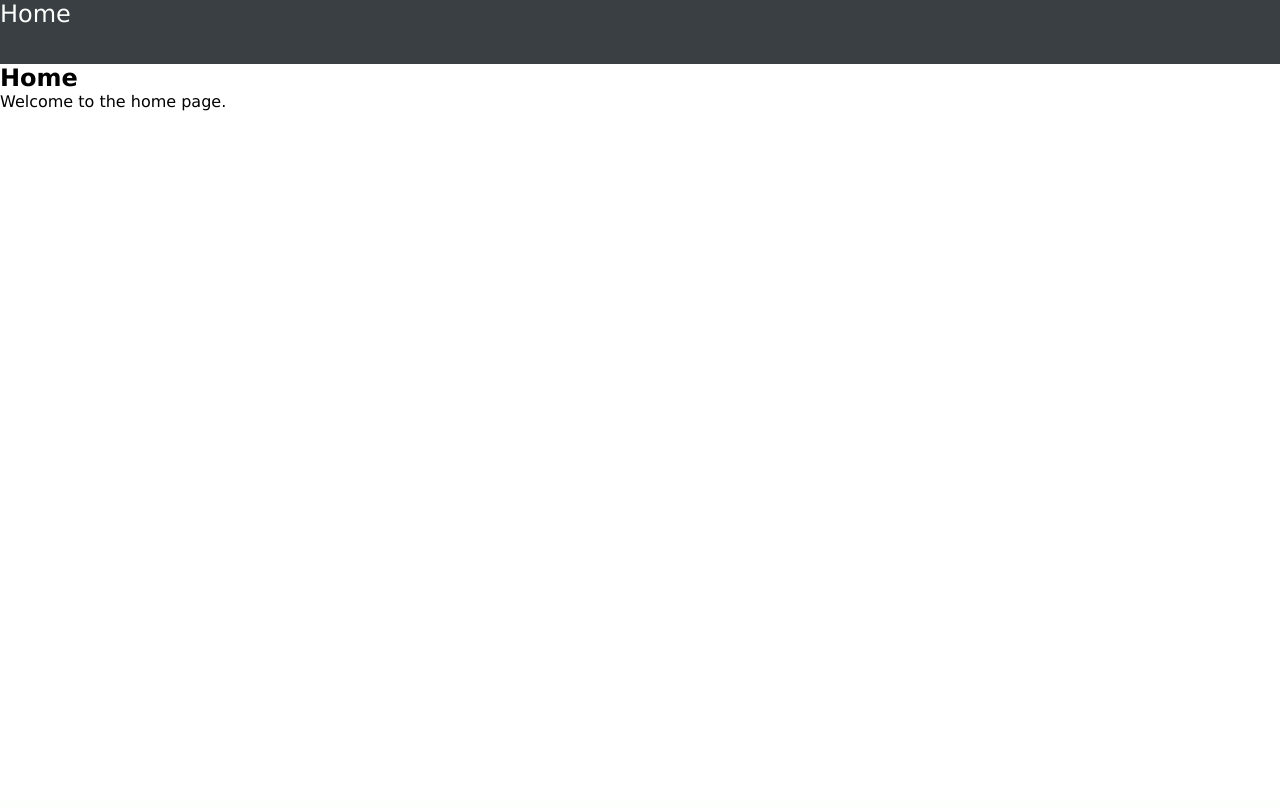
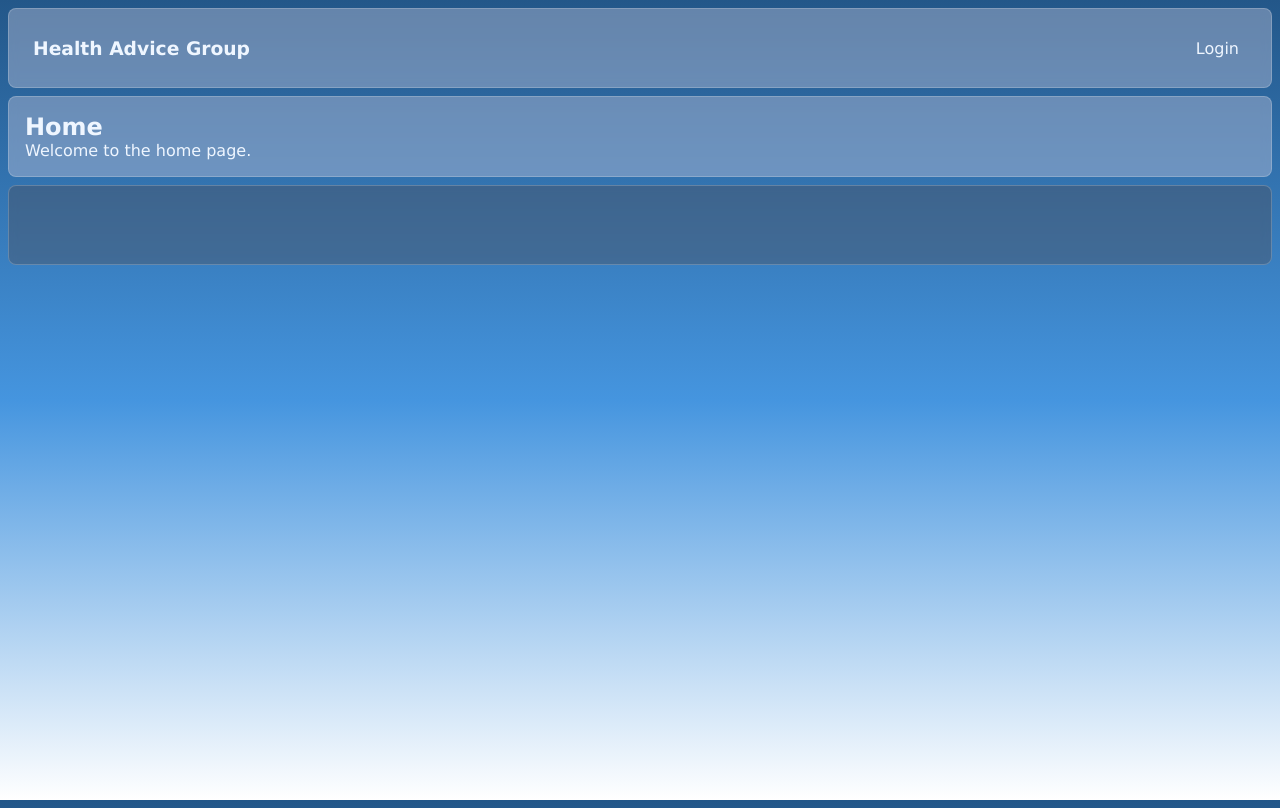
Before and after one commit to Galaxy621/TLevel-Health-Advice-Group, a Flask app: page / in a window 1280 px wide. Before the commit the page ends 111 px from the top, so only its background shows below. Run offline with Flask 3, Linux system fonts and the light colour scheme; some libraries are stand-ins or nearby versions.

Commit message:
so nice,,, i love styling

```diff
--- a/webapp/__init__.py
+++ b/webapp/__init__.py
@@ -1,14 +1,10 @@
+import os
+
 from flask import Flask
 from . import pages
-from config import Config
-
-from flask_mysqldb import MySQL
 
 def create_app():
     app = Flask(__name__)
-    app.config.from_object(Config)
-
-    mysql = MySQL(app)
-
+    app.secret_key = os.urandom(12)
     app.register_blueprint(pages.bp)
     return app
--- a/webapp/pages.py
+++ b/webapp/pages.py
@@ -1,4 +1,4 @@
-from flask import Blueprint, render_template
+from flask import Blueprint, render_template, session
 
 # Blueprint is a way to organize a group of related views and other code.
 bp = Blueprint('pages', __name__)
@@ -10,3 +10,14 @@ def index():
         "description": "Elevate your well-being with Health Advice Group, your go-to destination for expert health insights. Explore a wealth of information, expert advice, and resources to optimize your health journey. Your guide to a healthier, happier life starts here. Uncover the keys to well-being with Health Advice Group."
     }
     return render_template('pages/index.html.j2', **context)
+
+@bp.route('/login')
+def login():
+    context = {
+        "title": "Login",
+        "description": "Log in to your account to access important health information."
+    }
+
+    session["user"] = {}
+
+    return render_template('pages/login.html.j2', **context)
--- a/webapp/static/stylesheet/styles.css
+++ b/webapp/static/stylesheet/styles.css
@@ -1,17 +1,33 @@
 :root {
     --colour-dark: #3a3f44;
-    --colour-dark-highlight: #646a6e;
+    --colour-dark-highlight: #abafb3;
+    --colour-dark-text: #2a2f33;
 
     --colour-light: #fdfffc;
+    --colour-light-text: #eff6ff;
+
     --color-primary: #235789;
 
     font-family: Verdana, Geneva, Tahoma, sans-serif;
 }
 
 * {
-    box-sizing: 0px;
+    box-sizing: border-box;
     border: 0px;
     margin: 0px;
+    color: var(--colour-light-text);
+}
+
+.glass {
+    background: rgba(200,200,220,0.4);
+    border: 1px solid rgba(255,255,255,0.2);
+    backdrop-filter: blur(5px);
+}
+
+.glass-dark {
+    background: rgba(79, 79, 87, 0.4);
+    border: 1px solid rgba(255,255,255,0.2);
+    backdrop-filter: blur(5px);
 }
 
 html, body {
@@ -19,17 +35,77 @@ html, body {
     height: 100%;
 }
 
-header {
-    background-color: var(--colour-dark);
-    background-image: linear-gradient(
-        var(--colour-dark-highlight)
-        var(--colour-dark)
+body {
+    background: linear-gradient(
+        var(--color-primary), #4595df, white
     );
-    color: var(--colour-light);
-    height: 4rem;
-    width: 100%;
 }
 
-header > .info > h1 {
-    font-weight: normal;
+header {
+    color: var(--colour-light);
+    height: 5rem;
+    margin: 8px;
+    border-radius: 8px;
 }
+
+.header-container {
+    height: 100%;
+
+    margin-left: 24px;
+    margin-right: 24px;
+
+    box-sizing: inherit;
+    display: flex;
+    justify-content: space-between;
+    align-items: center;
+    align-content: center;
+}
+
+.info > a {
+    height: 100%;
+    display: flex;
+    justify-content: center;
+    align-items: center;
+}
+
+.info > a > h1 {
+    font-weight: bold;
+    text-align: center;
+    height: 100%;
+}
+
+.info > a > h1:hover {
+    color: var(--colour-dark);
+}
+
+nav > a {
+    float: right;
+    padding: 8px;
+    border-radius: 8px;
+    margin-left: 8px;
+}
+
+nav > a:hover {
+    /* background-color: var(--colour-dark); */
+    background: rgba(79, 79, 87, 0.4);
+    border: 1px solid rgba(255,255,255,0.2);
+    backdrop-filter: blur(5px);
+}
+
+a {
+    text-decoration: none;
+}
+
+main {
+    background-color: var(--colour-light);
+    margin: 8px;
+    padding: 1rem;
+    border-radius: 8px;
+}
+
+footer {
+    background-color: var(--colour-dark-highlight);
+    height: 5rem;
+    margin: 8px;
+    border-radius: 8px;
+}
--- a/webapp/templates/template.html.j2
+++ b/webapp/templates/template.html.j2
@@ -2,8 +2,9 @@
 <html lang="en">
 
     <head>
-        <title>Health Advice Group - {{ title }}</title>
+        <title>{{ title }} - Health Advice Group</title>
         <link rel="stylesheet" href="{{ url_for('static', filename='stylesheet/styles.css') }}">
+        <link rel="shortcut icon" type="image/x-icon" href="{{ url_for('static', filename='favicon.ico')}}">
         <meta charset="utf-8">
         <meta name="description" content="{{ description }}">
         <meta name="author" content="Emily Evers">
@@ -11,18 +12,28 @@
     </head>
 
     <body>
-        <header>
-            <section class="info">
-                <h1>{{ title }}</h1>
+        <header class="glass">
+            <section class="header-container">
+                <section class="info">
+                    <a href="{{ url_for('pages.index') }}"><h1>Health Advice Group</h1></a>
+                </section>
+
+                <nav>
+                    <a href="{{ url_for('pages.login') }}">Login</a>
+                </nav>
             </section>
-            <nav>
-            </nav>
+
 
             {% block header %}{% endblock header %}
         </header>
 
-        <main>
+        <main class="glass">
             {% block content required %}{% endblock content %}
         </main>
+
+        <footer class="glass-dark">
+            <section class="footer-container">
+            </section>
+        </footer>
     </body>
 </html>
```
Also changed, not shown: config.py (+0 -7 lines), connector.py (+6 -3 lines), webapp/templates/pages/login.html.j2 (added, +8 -0 lines).
